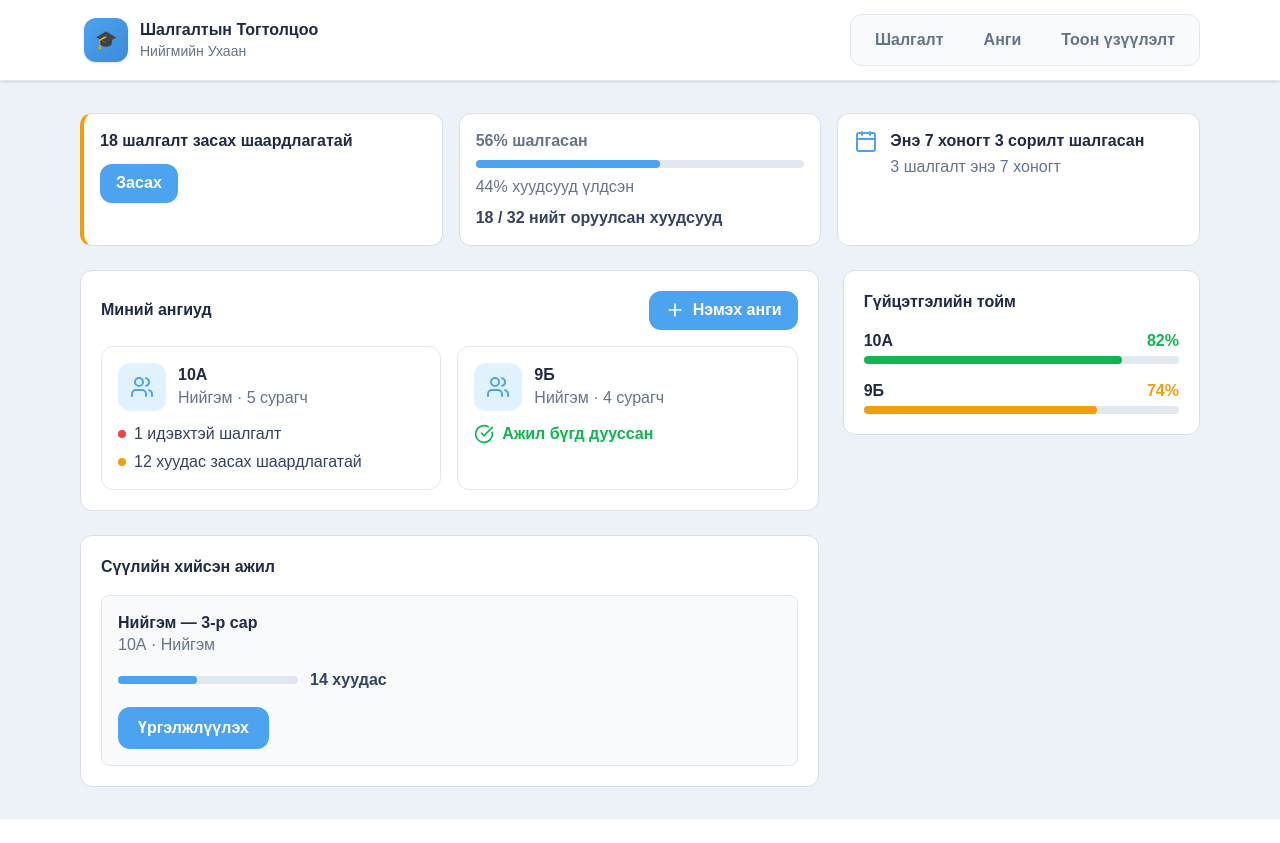
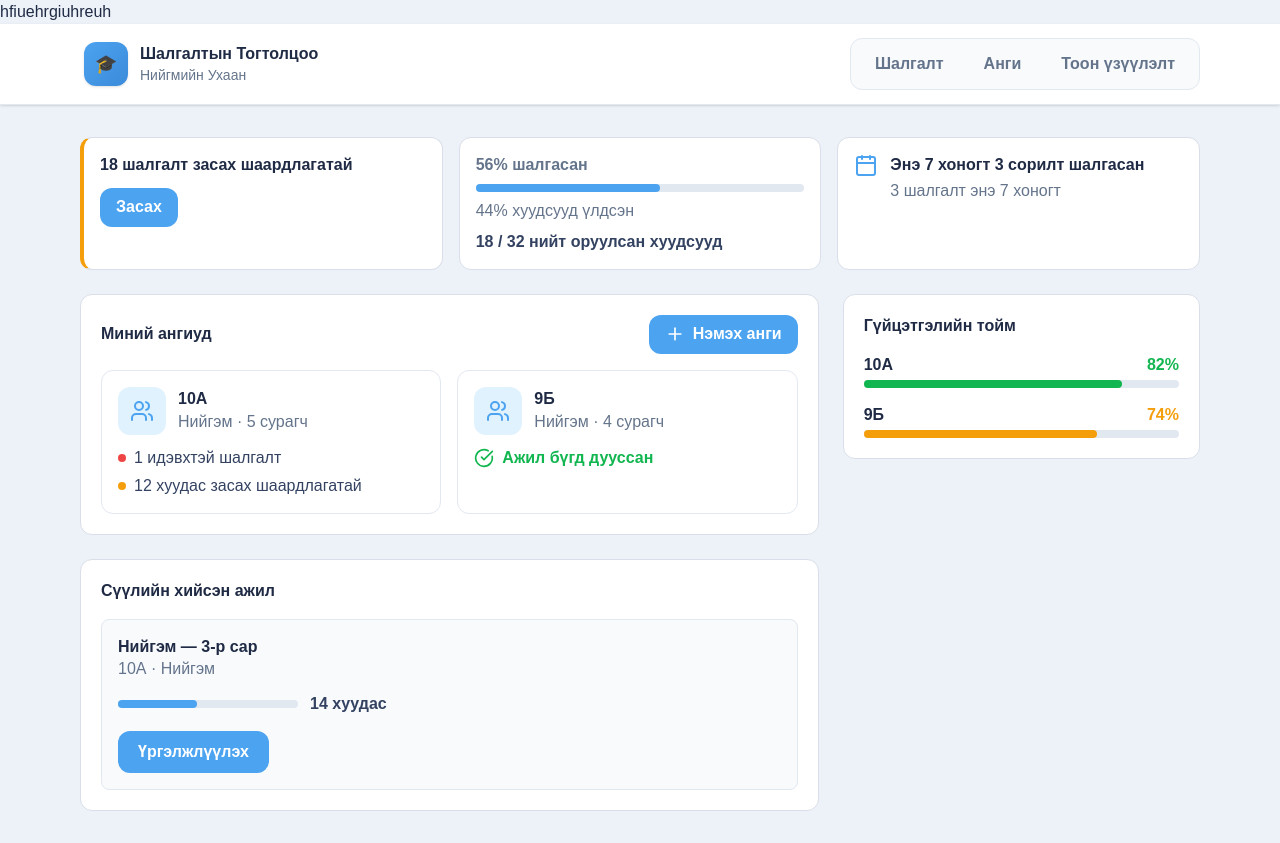
Before and after one commit to pinecone-studio/pinequest-s3-e2-update, a Next.js app in the folder apps/frontend/: page /teacher in a window 1280 px wide. Before the commit the page ends 819 px from the top, so only its background shows below. Built offline with nearby package versions, Linux system fonts and the light colour scheme.

Commit message:
cicd fix

```diff
--- a/apps/frontend/src/app/teacher/page.tsx
+++ b/apps/frontend/src/app/teacher/page.tsx
@@ -4,6 +4,7 @@ import TeacherDashboard from "./components/teacher-dashboard";
 export default function TeacherPage() {
   return (
     <div className="min-h-screen bg-[#edf2f8] text-[#1f2a44]">
+    hfiuehrgiuhreuh
       <Header />
       <TeacherDashboard />
     </div>
```
